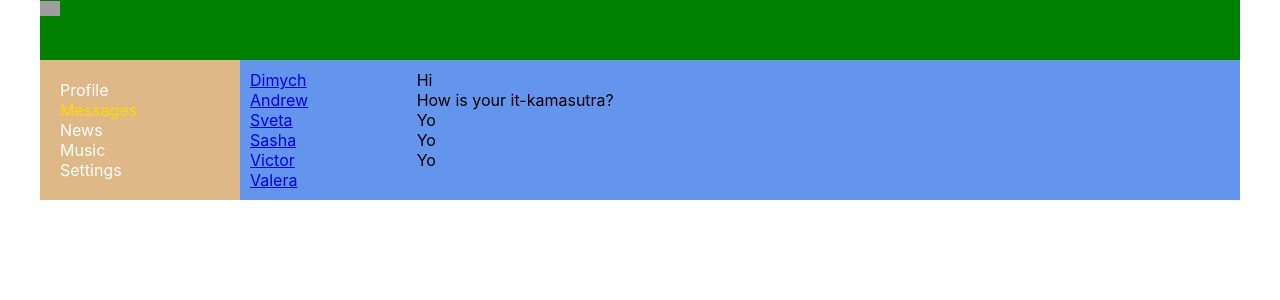
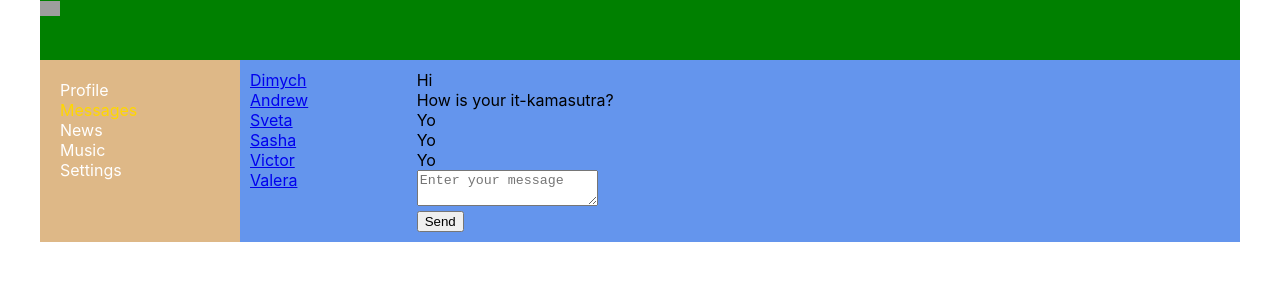
Before and after one commit to 1Molot/samurai-way-main, a React (Create React App) app: page /dialogs in a window 1280 px wide. Shown: the top 300 px of the page. Built offline with nearby package versions, Linux system fonts and the light colour scheme; grey boxes are pictures that could not be loaded.

Commit message:
fix:updateMessage

```diff
--- a/src/App.tsx
+++ b/src/App.tsx
@@ -6,6 +6,7 @@ import Profile from "./components/Profile/Profile";
 import Dialogs from "./components/Dialogs/Dialogs";
 import {Route} from "react-router-dom";
 import state, {StateType} from "./redux/state";
+import store from "./redux/state";
 
 
 type PropsAppType={
@@ -22,7 +23,7 @@ const App = (props:PropsAppType) => {
             <Header/>
             <Navbar/>
             <div className='app-wrapper-content'>
-                <Route path="/dialogs" render={() => <Dialogs state={props.state.dialogsPage}/>}/>
+                <Route path="/dialogs" render={() => <Dialogs store={props.store} />}/>
 
                 <Route path="/profile" render={() => <Profile
                     profilePage={props.state.profilePage}
--- a/src/components/Dialogs/Dialogs.tsx
+++ b/src/components/Dialogs/Dialogs.tsx
@@ -1,18 +1,30 @@
-import React from "react";
+import React, {ChangeEvent} from "react";
 import s from './Dialogs.module.css';
 import DialogItem from "./DialogItem/DialogItem";
 import Message from "./Message/Message";
-import {DialogsPageType, StateType} from "../../redux/state";
+import {DialogsPageType, sedMessageCreator, StateType, updateNewMessageBodyCreator} from "../../redux/state";
 
 
 type DialogsPropsType = {
-    state:DialogsPageType
+    state: DialogsPageType
 }
 
-const Dialogs = (props:DialogsPropsType) => {
+const Dialogs = (props: DialogsPropsType) => {
 
-    let dialogsElements = props.state.dialogs.map(dialog => <DialogItem name={dialog.name} id={dialog.id}/>);
-    let messagesElements = props.state.messages.map(message => <Message message={message.message}/>);
+    let state = props.store.getState().dialogsPage
+
+    let dialogsElements = state.dialogs.map(dialog => <DialogItem name={dialog.name} id={dialog.id}/>);
+    let messagesElements = state.messages.map(message => <Message message={message.message}/>);
+    let newMessageBody = state.newMessageBody;
+
+    let onSendMessageClick = (e:MouseEvent<HTMLButtonElement,MouseEvent>) => {
+        props.store.dispatch(sedMessageCreator());
+    }
+    let onNewMessageChange = (e:ChangeEvent<HTMLTextAreaElement>) => {
+    let body = e.target.value;
+    props.store.dispatch(updateNewMessageBodyCreator(body));
+
+    }
 
     return (
         <div className={s.dialogs}>
@@ -20,7 +32,16 @@ const Dialogs = (props:DialogsPropsType) => {
                 {dialogsElements}
             </div>
             <div className={s.messages}>
-                {messagesElements}
+                <div>{messagesElements}</div>
+                <div>
+                    <div><textarea value={newMessageBody}
+                                   onChange={onNewMessageChange}
+                                   placeholder='Enter your message'></textarea></div>
+                    <div>
+                        <button onClick={onSendMessageClick}>Send
+                        </button>
+                    </div>
+                </div>
             </div>
         </div>
     )
--- a/src/index.tsx
+++ b/src/index.tsx
@@ -8,7 +8,7 @@ import {BrowserRouter} from "react-router-dom";
 let rerenderEntireTree = (state: StateType) => {
     ReactDOM.render(
         <BrowserRouter>
-            <App state={state} dispatch={store.dispatch.bind(store)} /> </BrowserRouter>,
+            <App state={state} dispatch={store.dispatch.bind(store)} store={store}/> </BrowserRouter>,
         document.getElementById('root')
     );
 }
--- a/src/redux/state.tsx
+++ b/src/redux/state.tsx
@@ -33,6 +33,8 @@ export type MessagesType = MessageType[]
 
 const ADD_POST = 'ADD-POST';
 const UPDATE_NEW_POST_TEXT = 'UPDATE-NEW-POST-TEXT';
+const UPDATE_NEW_MESSAGE_BODY = 'UPDATE-NEW-MESSAGE-BODY';
+const SEND_MESSAGE = 'SEND-MESSAGE';
 
 let store = {
     _state: {
@@ -58,9 +60,10 @@ let store = {
                 {id: 3, message: 'Yo'},
                 {id: 4, message: 'Yo'},
                 {id: 5, message: 'Yo'},
-            ]
+            ],
+            newMessageBody: ""
         },
-        // sidebar: {}
+        sidebar: {}
     },
     _callSubscriber(state: StateType) {
         console.log('State changed');
@@ -73,7 +76,7 @@ let store = {
         this._callSubscriber = observer; //наблюдатель(pater) button.addEventListener
     },
 
-    dispatch(action) { //{type:'ADD-POST'}
+    dispatch(action: any) { //{type:'ADD-POST'}
         if (action.type === ADD_POST) {
             let newPost: PostType = {
                 id: 5,
@@ -87,6 +90,14 @@ let store = {
         } else if (action.type === UPDATE_NEW_POST_TEXT) {
             this._state.profilePage.newPostText = action.newText;
             this._callSubscriber(this._state);
+        } else if (action.type === UPDATE_NEW_MESSAGE_BODY) {
+            this._state.dialogsPage.newMessageBody = action.body;
+            this._callSubscriber(this._state);
+        } else if (action.type === SEND_MESSAGE) {
+            let body = this._state.dialogsPage.newMessageBody;
+            this._state.dialogsPage.newMessageBody = '';
+            this._state.dialogsPage.messages.push({id: 6, message: body});
+            this._callSubscriber(this._state);
         }
     }
 }
@@ -94,13 +105,16 @@ let store = {
 export const addPostActionCreator = () => ({
     type: ADD_POST
 })
-export const updateNewPostTextActionCreator = () => ({
+export const updateNewPostTextActionCreator = (text) => ({
     type: 'UPDATE_NEW_POST_TEXT', newText: text
 })
+export const sedMessageCreator = () => ({
+    type: SEND_MESSAGE
+})
+export const updateNewMessageBodyCreator = (body) => ({
+    type: 'UPDATE_NEW_MESSAGE_BODY', body: body
+})
 
-export default store;
 //@ts-ignore
 window.state = store;
-//
-// // store - OOP
-// // перепаковать state засунуть все в store.export v index
+export default store;
```
